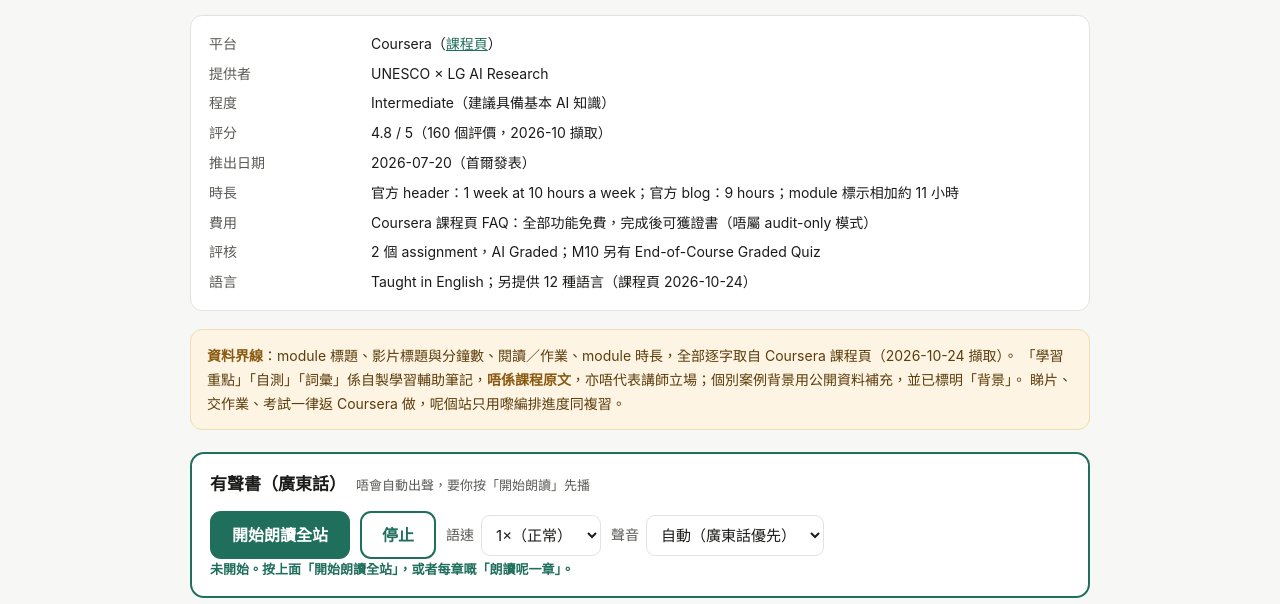
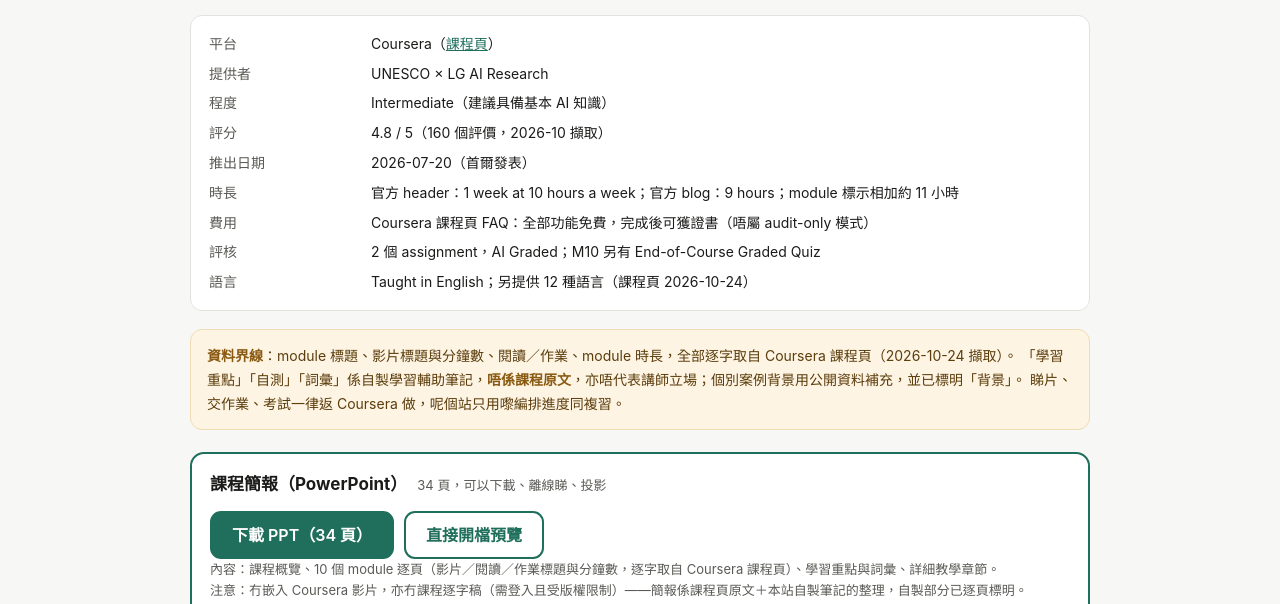
Before and after one commit to cacwck/ai-ethics-mooc, a plain HTML site: page index.html in a window 1280 px wide. Shown: the part 164-768 px from the top of the page. Drawn offline with Linux system fonts and the light colour scheme.

Commit message:
Add files via upload

```diff
--- a/index.html
+++ b/index.html
@@ -183,6 +183,15 @@
   </div>
 
   <div id="upd" hidden></div>
+
+  <div class="ttsbar" id="pptbar">
+    <div class="tts-title">課程簡報（PowerPoint）<span>34 頁，可以下載、離線睇、投影</span></div>
+    <div class="tts-row">
+      <a class="btn-lg primary" href="AI-Ethics-MOOC-slides.pptx" download="AI-Ethics-MOOC-簡報.pptx">下載 PPT（34 頁）</a>
+      <a class="btn-lg" href="AI-Ethics-MOOC-slides.pptx" target="_blank" rel="noopener">直接開檔預覽</a>
+    </div>
+    <div class="tts-note">內容：課程概覽、10 個 module 逐頁（影片／閱讀／作業標題與分鐘數，逐字取自 Coursera 課程頁）、學習重點與詞彙、詳細教學章節。<br>注意：冇嵌入 Coursera 影片，亦冇課程逐字稿（需登入且受版權限制）——簡報係課程頁原文＋本站自製筆記的整理，自製部分已逐頁標明。</div>
+  </div>
 
   <div class="ttsbar" id="ttsbar">
     <div class="tts-title">有聲書（廣東話）<span>唔會自動出聲，要你按「開始朗讀」先播</span></div>
```
Also changed, not shown: 1 other file.
